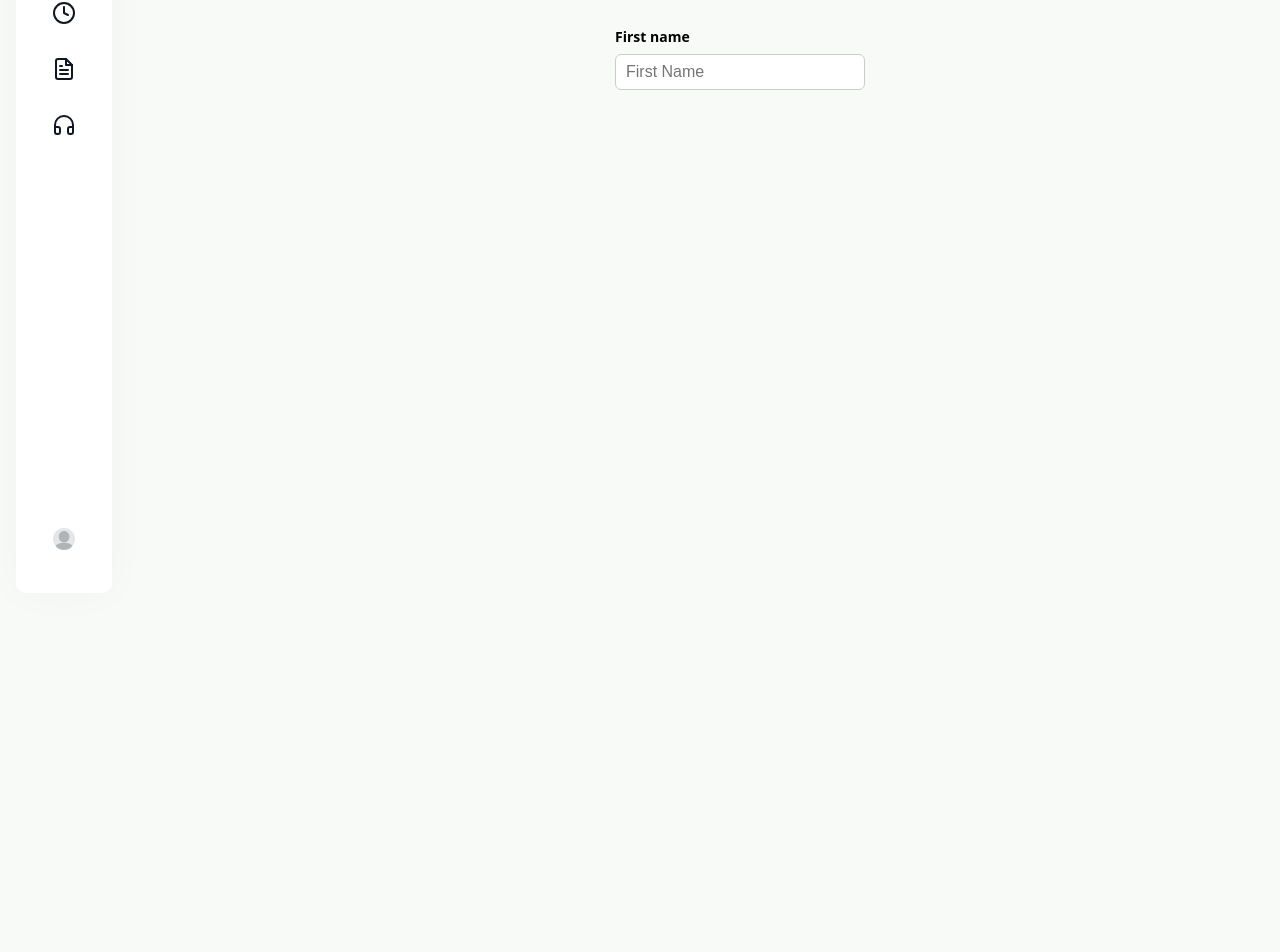
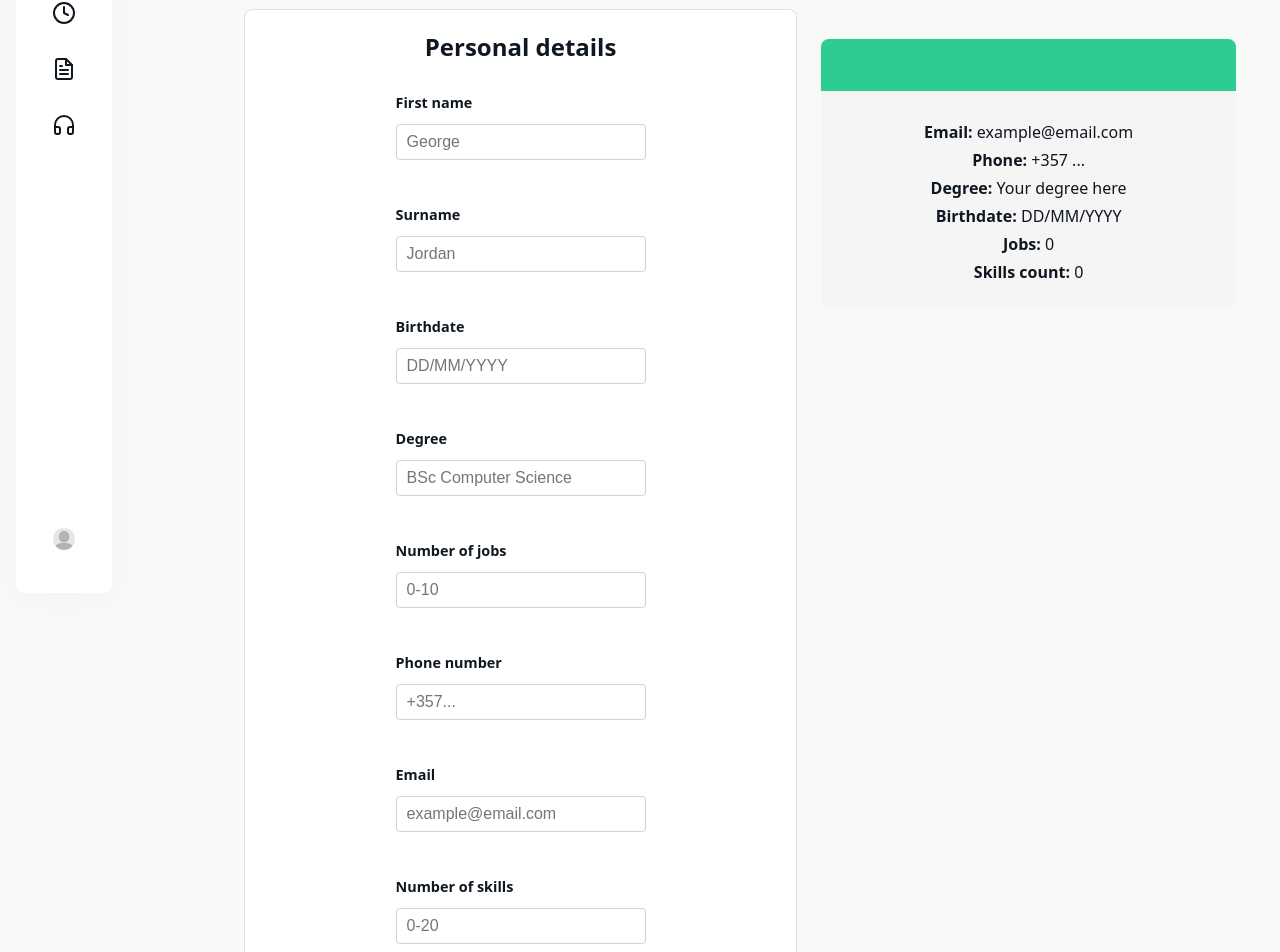
Before and after one commit to kazaction/Group_3_Here_I_Am, a React (Create React App) app in the folder here_i_am/: page /cvGeneration in a window 1280 px wide. Shown: the part 159-1111 px from the top of the page. Before the commit the page ends 830 px from the top, so only its background shows below. Built offline with nearby package versions, Linux system fonts and the light colour scheme.

Commit message:
cv generation

```diff
--- a/here_i_am/src/components/cvGeneration.jsx
+++ b/here_i_am/src/components/cvGeneration.jsx
@@ -2,10 +2,7 @@ import React, { useState } from "react";
 import "../css/cvGeneration.css";
 
 
-
-
 const CvGeneration = () => {
-
   const [form, setForm] = useState({
     name: "",
     surname: "",
@@ -16,12 +13,131 @@ const CvGeneration = () => {
     email: "",
     skill_count: "",
   });
+
+  const [file, setFile] = useState(null);
+  const [errors, setErrors] = useState({});
+  const [loading, setLoading] = useState(false);
+  const [message, setMessage] = useState("");
+
   const handleChange = (e) => {
     const { name, value } = e.target;
     setForm((prev) => ({
       ...prev,
       [name]: value,
     }));
+    setErrors((prev) => ({ ...prev, [name]: "" }));
+  };
+
+  const handleSubmit = async (e) => {
+    e.preventDefault();
+    setLoading(true);
+    setErrors({});
+    setMessage("");
+
+    try {
+      const validated = {};
+
+
+      const fieldsToCheck = [
+        "name",
+        "surname",
+        "birthdate",
+        "degree",
+        "job_count",
+        "phone",
+        "email",
+        "skill_count",
+      ];
+
+      for (const field of fieldsToCheck) {
+        const res = await fetch("http://localhost:3001/validate", {
+          method: "POST",
+          headers: {
+            "Content-Type": "application/json",
+          },
+          body: JSON.stringify({
+            field,
+            value: form[field],
+          }),
+        });
+
+        const data = await res.json();
+
+        if (!data.ok) {
+          setErrors((prev) => ({
+            ...prev,
+            [field]: data.error || "Invalid value",
+          }));
+          setLoading(false);
+          return;
+        }
+
+        validated[field] = data.value;
+      }
+
+      // upload picture
+      if (!file) {
+        setErrors((prev) => ({
+          ...prev,
+          picture_path: "Please choose a profile picture",
+        }));
+        setLoading(false);
+        return;
+      }
+
+      const fd = new FormData();
+      fd.append("file", file);
+
+      const uploadRes = await fetch("http://localhost:3001/upload-picture", {
+        method: "POST",
+        body: fd,
+      });
+
+      const uploadData = await uploadRes.json();
+
+      if (!uploadData.ok) {
+        setErrors((prev) => ({
+          ...prev,
+          picture_path: uploadData.error || "Upload failed",
+        }));
+        setLoading(false);
+        return;
+      }
+
+      validated.picture_path = uploadData.path;
+
+      // generate CV
+      const cvRes = await fetch("http://localhost:3001/generate-cv", {
+        method: "POST",
+        headers: {
+          "Content-Type": "application/json",
+        },
+        body: JSON.stringify(validated),
+      });
+
+      if (!cvRes.ok) {
+        setMessage("Failed to generate CV");
+        setLoading(false);
+        return;
+      }
+
+      const blob = await cvRes.blob();
+      const url = window.URL.createObjectURL(blob);
+      const a = document.createElement("a");
+      a.href = url;
+      a.download = "cv.pdf";
+      document.body.appendChild(a);
+      a.click();
+      a.remove();
+      window.URL.revokeObjectURL(url);
+
+      setMessage("CV downloaded successfully.");
+    } catch (err) {
+      console.error(err);
+      setMessage("Server error. Is Flask running on port 3001?");
+    } finally {
+      setLoading(false);
+    }
   };
 
   return (
@@ -29,33 +145,164 @@ const CvGeneration = () => {
       <h1>CV Generation</h1>
 
       <div className="cv-layout">
-        {/* LEFT SIDE – FORM */}
-        <form className="cv-form">
-           <label>First name </label>
+
+        <form className="cv-form" onSubmit={handleSubmit}>
+          <h2>Personal details</h2>
+
+          <div className="form-row">
+            <label>First name</label>
             <input
               type="text"
               name="name"
               value={form.name}
               onChange={handleChange}
-            placeholder="First Name"
+              placeholder="George"
             />
+            {errors.name && <p className="error">{errors.name}</p>}
+          </div>
 
-                    {/* TODO: add your inputs here
-              - first name
-              - surname
-              - birthdate
-              - degree
-              - job_count
-              - phone
-              - email
-              - skill_count
-              - picture upload
-          */}
+          <div className="form-row">
+            <label>Surname</label>
+            <input
+              type="text"
+              name="surname"
+              value={form.surname}
+              onChange={handleChange}
+              placeholder="Jordan"
+            />
+            {errors.surname && <p className="error">{errors.surname}</p>}
+          </div>
+
+          <div className="form-row">
+            <label>Birthdate</label>
+            <input
+              type="text"
+              name="birthdate"
+              value={form.birthdate}
+              onChange={handleChange}
+              placeholder="DD/MM/YYYY"
+            />
+            {errors.birthdate && <p className="error">{errors.birthdate}</p>}
+          </div>
+
+          <div className="form-row">
+            <label>Degree</label>
+            <input
+              type="text"
+              name="degree"
+              value={form.degree}
+              onChange={handleChange}
+              placeholder="BSc Computer Science"
+            />
+            {errors.degree && <p className="error">{errors.degree}</p>}
+          </div>
+
+          <div className="form-row">
+            <label>Number of jobs</label>
+            <input
+              type="number"
+              name="job_count"
+              value={form.job_count}
+              onChange={handleChange}
+              min="0"
+              max="10"
+              placeholder="0-10"
+            />
+            {errors.job_count && <p className="error">{errors.job_count}</p>}
+          </div>
+
+          <div className="form-row">
+            <label>Phone number</label>
+            <input
+              type="text"
+              name="phone"
+              value={form.phone}
+              onChange={handleChange}
+              placeholder="+357..."
+            />
+            {errors.phone && <p className="error">{errors.phone}</p>}
+          </div>
+
+          <div className="form-row">
+            <label>Email</label>
+            <input
+              type="email"
+              name="email"
+              value={form.email}
+              onChange={handleChange}
+              placeholder="example@email.com"
+            />
+            {errors.email && <p className="error">{errors.email}</p>}
+          </div>
+
+          <div className="form-row">
+            <label>Number of skills</label>
+            <input
+              type="number"
+              name="skill_count"
+              value={form.skill_count}
+              onChange={handleChange}
+              min ="0"
+              max="20"
+              placeholder="0-20"
+            />
+            {errors.skill_count && <p className="error">{errors.skill_count}</p>}
+          </div>
+
+          <div className="form-row">
+            <label>Profile picture</label>
+            <input
+              type="file"
+              accept="image/*"
+              onChange={(e) => {
+                setFile(e.target.files[0] || null);
+                setErrors((prev) => ({ ...prev, picture_path: "" }));
+              }}
+            />
+            {errors.picture_path && (
+              <p className="error">{errors.picture_path}</p>
+            )}
+          </div>
+
+          <button
+            type="submit"
+            disabled={loading}
+            className="primary-btn submit-btn"
+          >
+            {loading ? "Generating..." : "Generate CV"}
+          </button>
+
+          {message && <p className="info-text">{message}</p>}
         </form>
 
-        {/* RIGHT SIDE – PREVIEW */}
+
         <div className="cv-preview">
-          {/* TODO: show live preview of what the CV will look like */}
+          <div className="cv-preview-header">
+            <h2>
+              {form.name} {form.surname}
+            </h2>
+          </div>
+          <div className="cv-preview-body">
+            <p>
+              <strong>Email:</strong> {form.email || "example@email.com"}
+            </p>
+            <p>
+              <strong>Phone:</strong> {form.phone || "+357 ..."}
+            </p>
+            <p>
+              <strong>Degree:</strong> {form.degree || "Your degree here"}
+            </p>
+            <p>
+              <strong>Birthdate:</strong>{" "}
+              {form.birthdate || "DD/MM/YYYY"}
+            </p>
+            <p>
+              <strong>Jobs:</strong> {form.job_count || "0"}
+            </p>
+            <p>
+              <strong>Skills count:</strong> {form.skill_count || "0"}
+            </p>
+          </div>
         </div>
       </div>
     </div>
--- a/here_i_am/src/css/cvGeneration.css
+++ b/here_i_am/src/css/cvGeneration.css
@@ -1,82 +1,84 @@
-.input {
-    background-color: white;
-    width: 400px;
-    height: 40px;
-    padding: 10px;
-    border: 2px solid black;
-    border-radius: 10px 0 0 10px;
-    margin: 0;
+.cv-container {
+  max-width: 1100px;
+  margin: 0 auto;
+  padding: 24px;
 }
 
-.input:focus {
-    color: black;
-    background-color: white;
-    outline-color: grey;
-    box-shadow: grey;
-    transition: .1s;
-    transition-property: box-shadow;
+.cv-layout {
+  display: grid;
+  grid-template-columns: 2fr 1.5fr;
+  gap: 24px;
+  align-items: flex-start;
 }
 
-.text-bar {
-    display: flex;
-    justify-content: center;
-    align-items: center;
-    height: 60vh;
-    width: 100%;
+.cv-form {
+  background: #ffffff;
+  padding: 20px;
+  border-radius: 8px;
+  border: 1px solid #e0e0e0;
 }
 
-.cv-container {
-    position: fixed;
-    top: 0;
-    left: 200px;
-    right: 0;
-    bottom: 0;
-    color: black;
-    display: flex;
-    flex-direction: column;
-    align-items: center;
-    justify-content: flex-start;
-    padding-top: 40px;
+.cv-form h2 {
+  margin-top: 0;
+  margin-bottom: 16px;
+}
+
+.form-row {
+  display: flex;
+  flex-direction: column;
+  margin-bottom: 12px;
+}
+
+.form-row label {
+  font-size: 0.9rem;
+  margin-bottom: 4px;
+}
+
+.form-row input {
+  padding: 8px 10px;
+  border-radius: 4px;
+  border: 1px solid #d0d0d0;
 }
 
 .error {
-    color: red;
-    margin-top: 8px;
-    font-size: 0.9rem;
+  color: #c62828;
+  font-size: 0.8rem;
+  margin-top: 4px;
 }
 
-.input-row {
-    display: flex;
-    align-items: center;
+.primary-btn {
+  padding: 8px 16px;
+  border-radius: 4px;
+  border: none;
+  cursor: pointer;
+  background: var(--accent);
+  color: white;
 }
 
-
-.submit-btn {
-     height: 40px;
-    padding: 0 18px;
-    border-radius: 0 10px 10px 0;
-    border: 2px solid black;
-    border-left: none;
-    background: white;
-    cursor: pointer;
-    font-weight: bold;
-    margin: 0;
+.primary-btn:disabled {
+  opacity: 0.7;
+  cursor: default;
 }
 
-.submit-btn:hover {
-    background-color: lightgrey;
-    transition: .2s;
-    transition-property: background-color;
+.cv-preview {
+  background: #f5f5f5;
+  border-radius: 8px;
+  padding: 20px;
 }
 
-.submit-btn:active {
-    background-color: grey;
-    color: white;
+.cv-preview-header {
+  background: var(--accent);
+  color: white;
+  padding: 16px;
+  border-radius: 8px 8px 0 0;
+  margin: -20px -20px 16px -20px;
 }
 
-.submit-btn:focus {
-    outline-color: grey;
-    box-shadow: grey;
-    transition: .1s;
-    transition-property: box-shadow;
+.cv-preview-body p {
+  margin: 6px 0;
 }
+
+.info-text {
+  margin-top: 8px;
+  font-size: 0.85rem;
+}
```
Also changed, not shown: 8 other files (tests, documents, lock files or other folders). Lines whose indentation alone changed are shown as unchanged.
